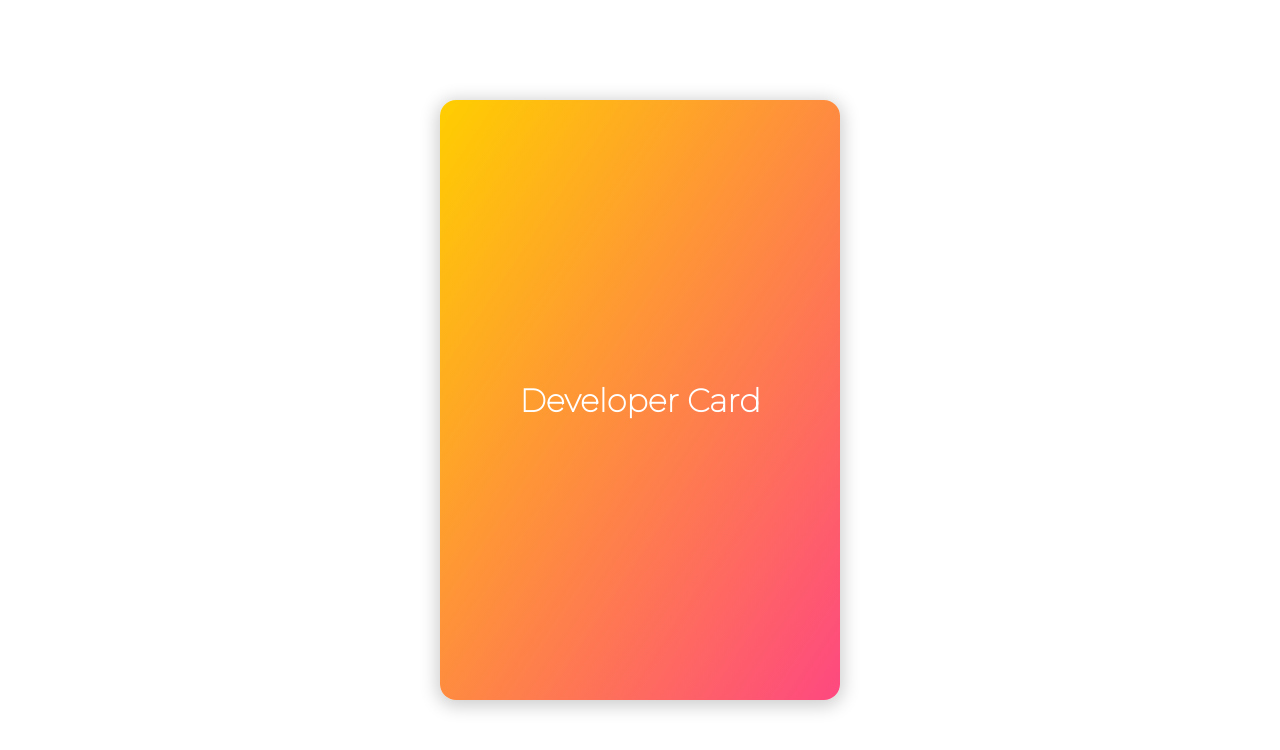
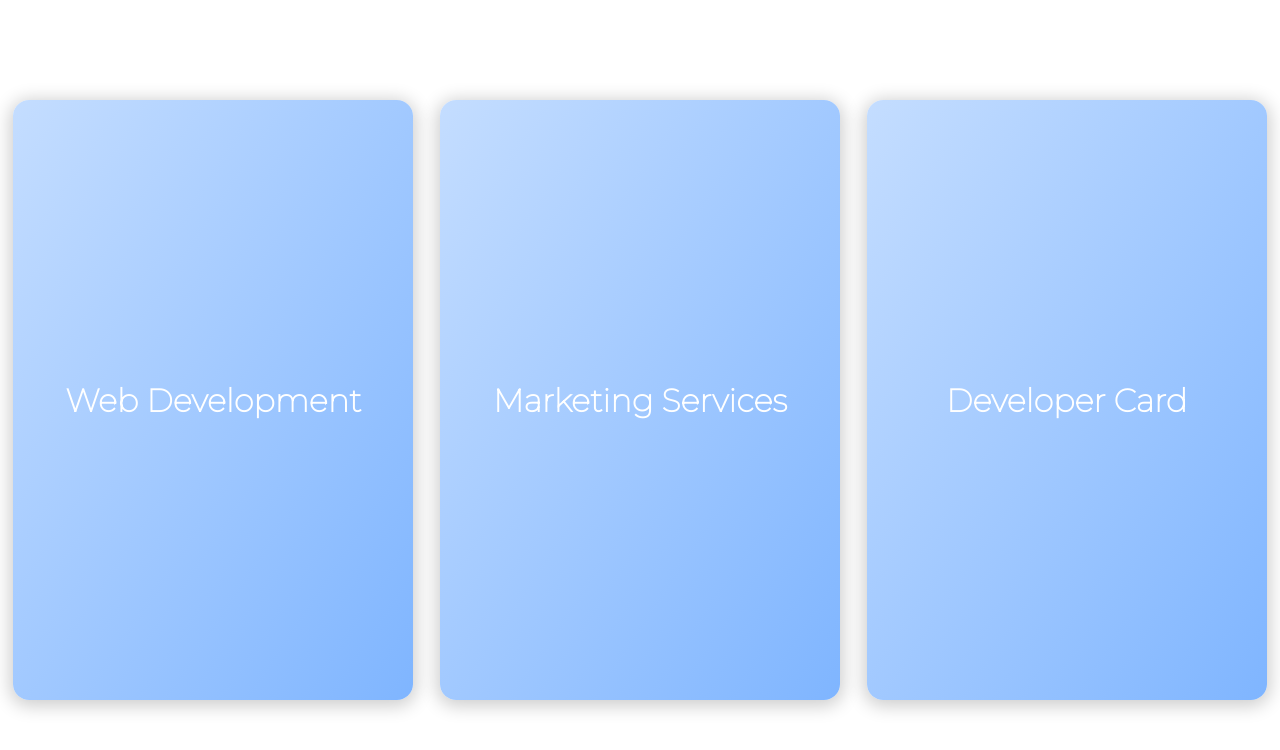
Before and after one commit to giannilamartina/JavaScript---Grocery-List, a plain HTML site: page card-flip-animation/index.html in a window 1280 px wide. Drawn offline with Linux system fonts and the light colour scheme.

Commit message:
customized card flips for prototype seo website

```diff
--- a/card-flip-animation/index.html
+++ b/card-flip-animation/index.html
@@ -14,6 +14,56 @@
     <link rel="stylesheet" href="main.css" />
   </head>
   <body>
+    <div class="container">
+      <div class="card">
+        <div class="card__inner">
+          <div class="card__face card__face--front">
+            <h2>Web Development</h2>
+          </div>
+          <div class="card__face card__face--back">
+            <div class="card__content">
+              <div class="card__header">
+                <img src="headshot.jpg" class="headshot" alt="" />
+                <h2>Web Development</h2>
+              </div>
+              <div class="card__body">
+                <h3>Wizardy at Work</h3>
+                <p>
+                  We build websites using the latest technologies and practices,
+                  offering you seamless connections between your customer base,
+                  business partners, and operations. We'll set up your store
+                  front, optimize your search engine rankings, and show the
+                  world why your business is awesome.
+                </p>
+              </div>
+            </div>
+          </div>
+        </div>
+      </div>
+      <div class="card">
+        <div class="card__inner">
+          <div class="card__face card__face--front">
+            <h2>Marketing Services</h2>
+          </div>
+          <div class="card__face card__face--back">
+            <div class="card__content">
+              <div class="card__header">
+                <img src="headshot.jpg" class="headshot" alt="" />
+                <h2>Marketing Services</h2>
+              </div>
+              <div class="card__body">
+                <h3>Sales + Marketing = $$$</h3>
+                <p>
+                  Lorem ipsum dolor sit amet consectetur, adipisicing elit.
+                  Delectus illo laboriosam hic deleniti nostrum quaerat ipsa
+                  tempora nesciunt rem iure, nihil, obcaecati repellendus,
+                  consectetur ut. Odio consequatur eos dolore aspernatur.
+                </p>
+              </div>
+            </div>
+          </div>
+        </div>
+      </div>
       <div class="card">
         <div class="card__inner">
           <div class="card__face card__face--front">
@@ -38,6 +88,7 @@
           </div>
         </div>
       </div>
+    </div>
     <script src="main.js"></script>
   </body>
 </html>
--- a/card-flip-animation/main.css
+++ b/card-flip-animation/main.css
@@ -1,7 +1,7 @@
 :root {
-  --primary: #ffce00;
-  --secondary: #fe4880;
-  --dark: #212121;
+  --primary: #c4ddff;
+  --secondary: #7fb5ff;
+  --dark: #293462;
   --light: #f3f3f3;
 }
 
@@ -87,7 +87,7 @@ body {
   right: 0;
   bottom: 0;
   z-index: -1;
-  border-radius: 0 0 50% 0;
+  border-radius: 0 0 0 0;
   background-image: linear-gradient(
     to bottom left,
     var(--primary) 10%,
@@ -130,3 +130,9 @@ body {
   font-size: 18px;
   line-height: 1.5;
 }
+
+.container {
+  display: flex;
+  flex-direction: row;
+  flex-wrap: wrap;
+}
--- a/card-flip-animation/main.js
+++ b/card-flip-animation/main.js
@@ -1,4 +1,6 @@
-const card = document.querySelector(".card__inner");
-card.addEventListener("click", function () {
-  card.classList.toggle("is-flipped");
-});
+const card = document.querySelectorAll(".card__inner");
+
+function flipCard() {
+  this.classList.toggle("is-flipped");
+}
+card.forEach((card) => card.addEventListener("click", flipCard));
```
Lines whose indentation alone changed are shown as unchanged.
